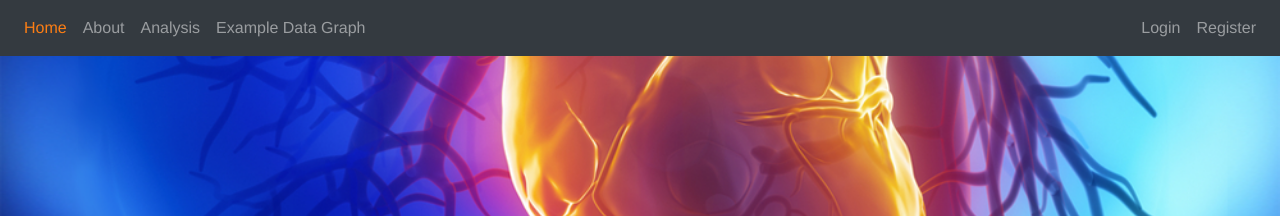
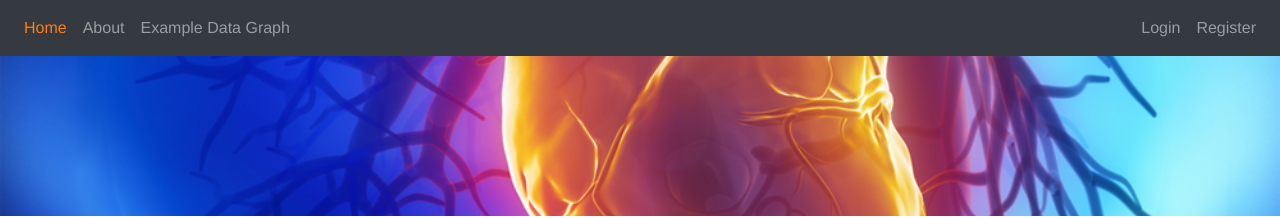
Before and after one commit to Gawain112/Advanced-web-project, a Vue app: page / in a window 1280 px wide. Shown: the top 218 px of the page. Built offline with nearby package versions, Linux system fonts and the light colour scheme.

Commit message:
Removed Analysis as it's not been used

```diff
--- a/src/components/Header.vue
+++ b/src/components/Header.vue
@@ -7,11 +7,6 @@
       <li class="nav-item">
         <router-link :to="{ name: 'About' }" class="nav-link"
           >About</router-link
-        >
-      </li>
-      <li class="nav-item">
-        <router-link :to="{ name: 'Analysis' }" class="nav-link"
-          >Analysis</router-link
         >
       </li>
       <li class="nav-item">
--- a/src/router/index.js
+++ b/src/router/index.js
@@ -3,7 +3,6 @@ import AddData from "@/views/AddData/AddData.vue";
 import HeartData from "@/views/HeartData/HeartData.vue";
 import Home from "@/views/Home.vue";
 import About from "@/views/About.vue";
-import Analysis from "@/views/Analysis.vue";
 import firebaseTests from "@/firebase/firebaseTests/FirebaseTests.vue";
 import Sitemap from "@/views/Sitemap.vue";
 import Login from "@/views/account/Login.vue";
@@ -57,12 +56,6 @@ const routes = [
     // which is lazy-loaded when the route is visited.
     component: HeartData,
     meta: { title: "HeartData | Cardiomyopathy" },
-  },
-  {
-    path: "/analysis",
-    name: "Analysis",
-    component: Analysis,
-    meta: { title: "Analysis | Cardiomyopathy" },
   },
   {
     path: "/login",
--- a/src/views/Analysis.vue
+++ /dev/null
@@ -1,7 +0,0 @@
-<template>
-  <el-main
-    ><div class="analysis">
-      <h1>This is the Analysis page</h1>
-    </div></el-main
-  >
-</template>
```
Also changed, not shown: src/assets/sitemap.png.
